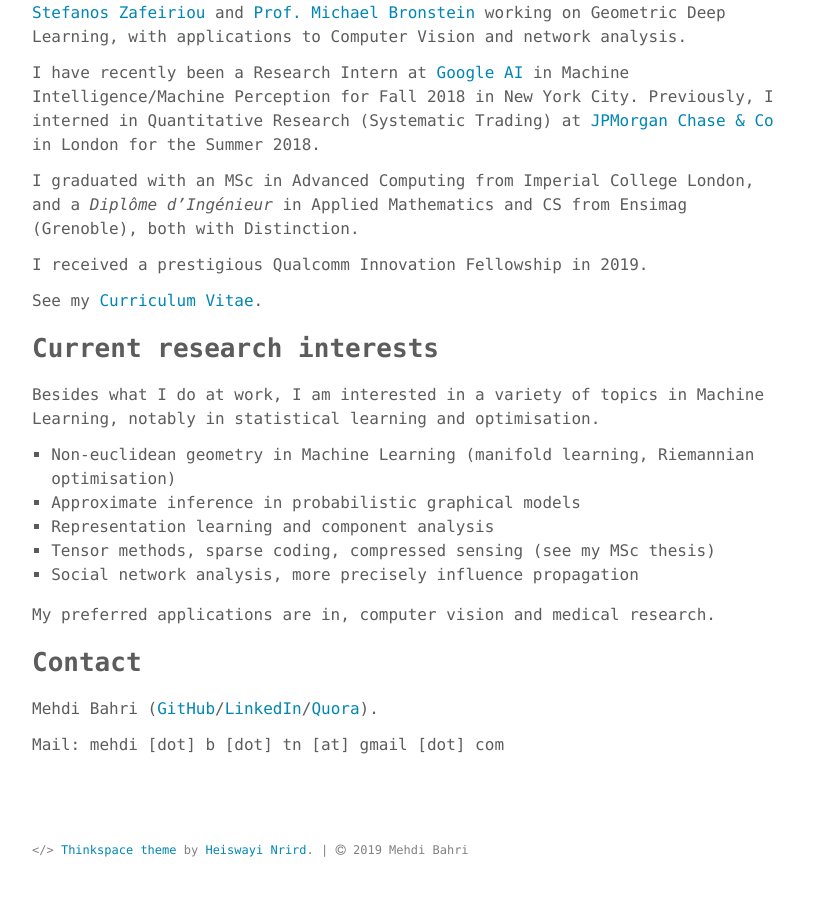
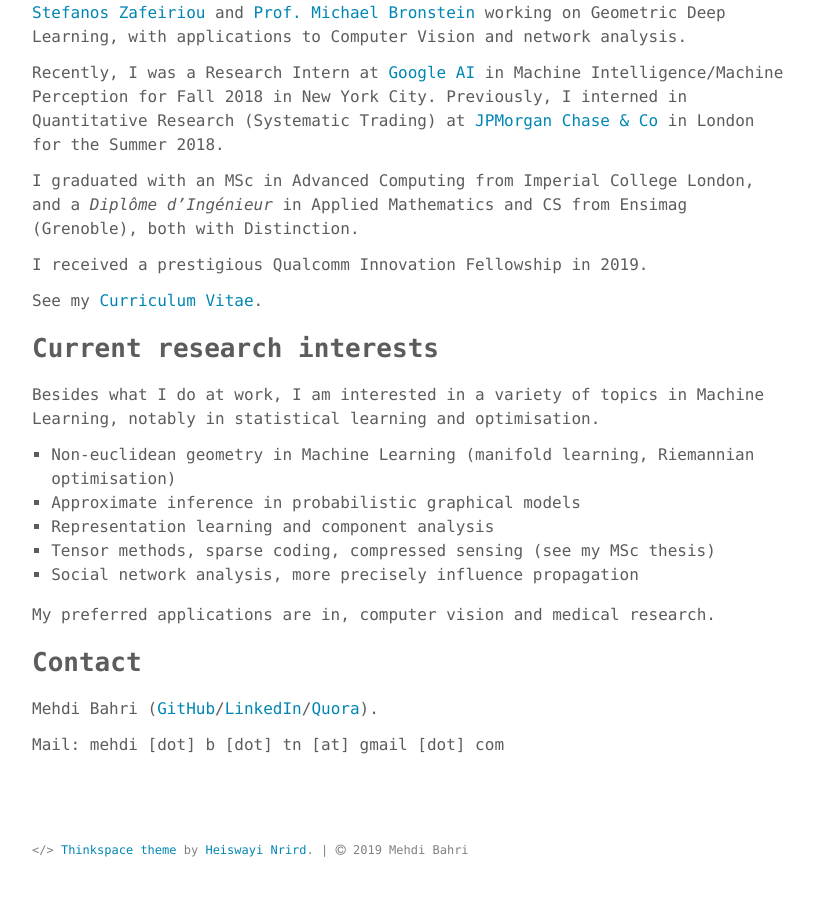
Before and after one commit to mbahri/mbahri.github.io, a Jekyll site: the page built from about.md, in a window 1280 px wide. Shown: the part 539-1446 px from the top of the page, without its empty margins (232-1046 px from the left). Built offline with Jekyll 4.4.1, drawn with Linux system fonts in a browser that asks for light colours.

Commit message:
Minor changes

```diff
--- a/_config.yml
+++ b/_config.yml
@@ -31,7 +31,7 @@ sass:
 author:
   name     : "Mehdi Bahri"
   job      : "PhD Candidate in Machine Learning"
-  bio      : "<p>I am a PhD Candidate in Computer Science at <a href=\"http://www.imperial.ac.uk\">Imperial College London</a> with <a href=\"https://wp.doc.ic.ac.uk/szafeiri/\">Dr Stefanos Zafeiriou</a> and <a href=\"https://www.imperial.ac.uk/people/m.bronstein\">Prof. Michael Bronstein</a> working on Geometric Deep Learning, with applications to Computer Vision and network analysis.</p><p>I have recently been a Research Intern at <a href=\"https://ai.google/\">Google AI</a> in Machine Intelligence/Machine Perception for Fall 2018 in New York City. Previously, I interned in Quantitative Research (Systematic Trading) at <a href=\"https://www.jpmorgan.com/\">JPMorgan Chase & Co</a> in London for the Summer 2018.</p><p>I graduated with an MSc in Advanced Computing from Imperial College London, and a <em>Diplôme d'Ingénieur</em> in Applied Mathematics and CS from Ensimag (Grenoble), both with Distinction.<p/><p>I am a Qualcomm Innovation Fellow (2019), thanks Qualcomm!.</p>"
+  bio      : "<p>I am a PhD Candidate in Computer Science at <a href=\"http://www.imperial.ac.uk\">Imperial College London</a> with <a href=\"https://wp.doc.ic.ac.uk/szafeiri/\">Dr Stefanos Zafeiriou</a> and <a href=\"https://www.imperial.ac.uk/people/m.bronstein\">Prof. Michael Bronstein</a> working on Geometric Deep Learning, with applications to Computer Vision and network analysis.</p><p>Recently, I was a Research Intern at <a href=\"https://ai.google/\">Google AI</a> in Machine Intelligence/Machine Perception for Fall 2018 in New York City. Before that, I interned in Quantitative Research (Systematic Trading) at <a href=\"https://www.jpmorgan.com/\">JPMorgan Chase & Co</a> in London for the Summer 2018.</p><p>I graduated with an MSc in Advanced Computing from Imperial College London, and a <em>Diplôme d'Ingénieur</em> in Applied Mathematics and CS from Ensimag (Grenoble), both with Distinction.<p/><p>I am a Qualcomm Innovation Fellow (2019), thanks Qualcomm!.</p>"
   thumb    : /images/author.jpg
   email    : mehdi.b.tn@gmail.com
   url      : http://bahri.io
--- a/about.md
+++ b/about.md
@@ -12,7 +12,7 @@ permalink: /about/
 
 I am a PhD Candidate in Computer Science at [Imperial College London]("http://www.imperial.ac.uk) with [Dr Stefanos Zafeiriou]("https://wp.doc.ic.ac.uk/szafeiri/") and [Prof. Michael Bronstein]("https://www.imperial.ac.uk/people/m.bronstein") working on Geometric Deep Learning, with applications to Computer Vision and network analysis.
 
-I have recently been a Research Intern at [Google AI]("https://ai.google/") in Machine Intelligence/Machine Perception for Fall 2018 in New York City. Previously, I interned in Quantitative Research (Systematic Trading) at [JPMorgan Chase & Co]("https://www.jpmorgan.com/") in London for the Summer 2018.
+Recently, I was a Research Intern at [Google AI]("https://ai.google/") in Machine Intelligence/Machine Perception for Fall 2018 in New York City. Previously, I interned in Quantitative Research (Systematic Trading) at [JPMorgan Chase & Co]("https://www.jpmorgan.com/") in London for the Summer 2018.
 
 I graduated with an MSc in Advanced Computing from Imperial College London, and a *Diplôme d'Ingénieur* in Applied Mathematics and CS from Ensimag (Grenoble), both with Distinction.
 
```
